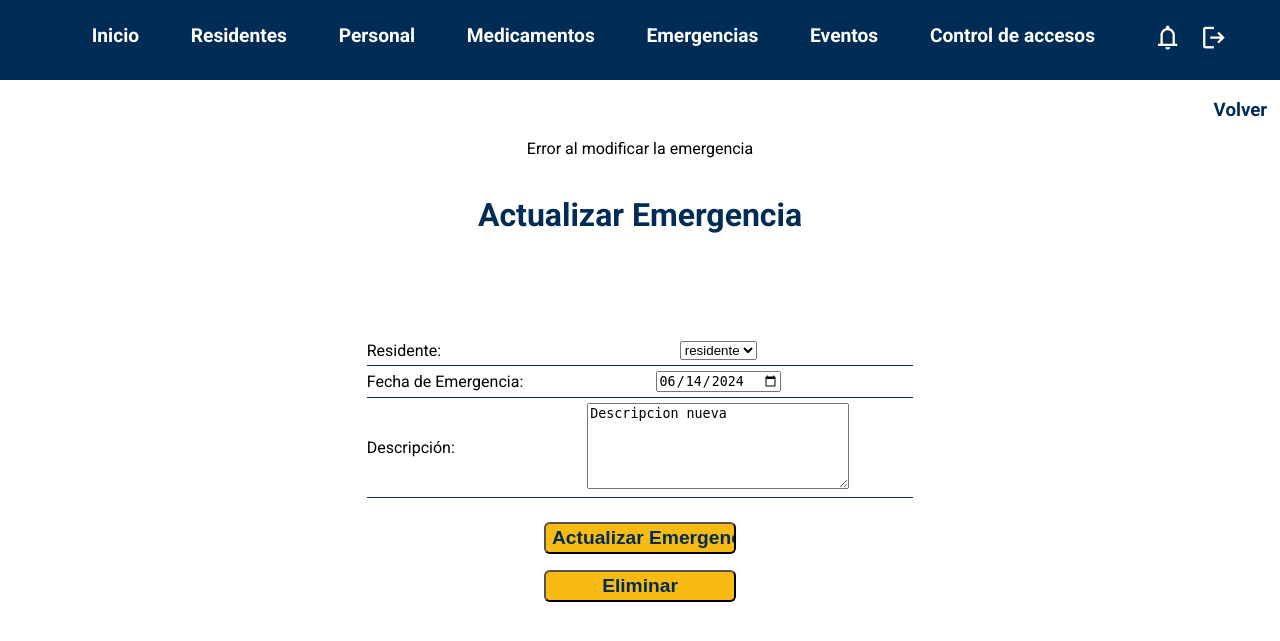
After one commit to alovidal/DIOX666, a Django app: page /dioxx/updErm/1 in a window 1280 px wide. The commit adds this page. Shown: the top 641 px of the page. Run offline with Django 5.2, Linux system fonts and the light colour scheme; data comes from the database, SQL or seed files in the repository; both versions use the stored data as it was after the commit.

Commit message:
Módulo de emergencias

```diff
--- a/Django/dioxx/admin.py
+++ b/Django/dioxx/admin.py
@@ -8,3 +8,4 @@ admin.site.register(medicamento)
 admin.site.register(detalleReceta)
 admin.site.register(cargoPersonal)
 admin.site.register(personal)
+admin.site.register(emergencia)
--- a/Django/dioxx/models.py
+++ b/Django/dioxx/models.py
@@ -10,7 +10,7 @@ class residente(models.Model):
     nroEmergencia = models.CharField(max_length=20)
 
     def __str__(self):
-        return self.rut
+        return self.nombre+" "+self.apellido
 
 class receta(models.Model):
     idReceta = models.AutoField(primary_key=True, db_column="idReceta")
@@ -34,7 +34,7 @@ class detalleReceta(models.Model):
     horario = models.CharField(max_length=20)
 
     def __str__(self):
-        return str(self.idDetalleR)
+        return str(self.idReceta)
 
 class cargoPersonal(models.Model):
     idCargo = models.CharField(max_length=6, primary_key=True, db_column="idCargo")
@@ -50,4 +50,13 @@ class personal(models.Model):
     cargo = models.ForeignKey("cargoPersonal", on_delete=models.CASCADE, db_column="idCargo")
 
     def __str__(self):
-        return self.rut
+        return self.nombre+" "+self.apellido
+
+class emergencia(models.Model):
+    idEmergencia = models.AutoField(primary_key=True, db_column="idEmergencia")
+    residente = models.ForeignKey("residente", on_delete=models.CASCADE, db_column="rut")
+    fecha = models.DateField()
+    descripcion = models.CharField(max_length=1000)
+
+    def __str__(self) :
+        return str(self.residente)
--- a/Django/dioxx/static/css/style.css
+++ b/Django/dioxx/static/css/style.css
@@ -189,7 +189,7 @@ header nav {
     }
 }
 
-/* addRes - addTable */
+/* Residentes */
 .main-res {
     .volver-add {
         text-align: end;
@@ -269,6 +269,7 @@ header nav {
     }
 }
 
+/* Personal */
 .main-per {
     .info-top {
         display: flex;
@@ -309,3 +310,35 @@ header nav {
 
     }
 }
+
+/* Emergencias */
+.main-erm {
+    .info-top {
+        .info-erm {
+            .table-erm {
+                margin-top: 10vh;
+                margin-bottom: 3vh;
+                text-align: center;
+
+                tr .campo-info {
+                    text-align: start;
+                }
+
+                tr .textarea-erm textarea {
+                    width: 20vw;
+                    height: 10vh;
+                }
+            }
+
+            .opcion-erm {
+                display: flex;
+                justify-content: center;
+                align-items: center;
+
+                input {
+                    width: 12vw;
+                }
+            }
+        }
+    }
+}
--- a/Django/dioxx/templates/base/header.html
+++ b/Django/dioxx/templates/base/header.html
@@ -5,7 +5,7 @@
         <li class="nav-item"><a href="{% url 'listRes' %}" class="nav-link">Residentes</a></li>
         <li class="nav-item"><a href="{% url 'listPer' %}" class="nav-link">Personal</a></li>
         <li class="nav-item"><a href="" class="nav-link">Medicamentos</a></li>
-        <li class="nav-item"><a href="" class="nav-link">Emergencias</a></li>
+        <li class="nav-item"><a href="{% url 'listErm' %}" class="nav-link">Emergencias</a></li>
         <li class="nav-item"><a href="" class="nav-link">Eventos</a></li>
         <li class="nav-item">
           <a href="" class="nav-link">Control de accesos</a>
--- /dev/null
+++ b/Django/dioxx/templates/pages/emergencias/upd_erm.html
@@ -0,0 +1,83 @@
+<!DOCTYPE html>
+<html lang="en">
+  <head>
+    <meta charset="UTF-8" />
+    <meta name="viewport" content="width=device-width, initial-scale=1.0" />
+
+    {% load static %}
+
+    <link rel="stylesheet" href="{% static './css/style.css' %}" />
+    <link
+      rel="stylesheet"
+      href="https://fonts.googleapis.com/css2?family=Material+Symbols+Outlined:opsz,wght,FILL,GRAD@24,400,0,0"
+    />
+    <title>DIOXX_666</title>
+  </head>
+  <body>
+    {% include "base/header.html" %}
+
+    <main class="main-erm main-per main-addErm main-res">
+      <h3 class="font-texto volver-add">
+        <a href="{% url 'listErm' %}">Volver</a>
+      </h3>
+
+      {% if mensaje %}
+        <div class="mensaje font-texto" style="text-align: center;">
+            <p>{{ mensaje }}</p>
+        </div>
+    {% endif %}
+
+      <div class="info-top table-erm-inf">
+        <h1 class="font-texto" style="color: var(--azul); text-align: center">
+          Actualizar Emergencia
+        </h1>
+        <div class="info-add info-erm">
+          <form method="POST" action="{% url 'updErm' pk=emergencia.idEmergencia %}">
+            {% csrf_token %}
+            <table class="table-add font-texto table-erm">
+              <tr>
+                <td class="campo-info">Residente:</td>
+                <td>
+                  <select name="residente" required>
+                    <option value="{{ emergencia.residente.rut }}" selected>{{ emergencia.residente.nombre }}</option>
+                    {% for res in residentes %}
+                      {% if res.rut != emergencia.residente.rut %}
+                        <option value="{{ res.rut }}">{{ res.nombre }}</option>
+                      {% endif %}
+                    {% endfor %}
+                  </select>
+                </td>
+              </tr>
+              <tr>
+                <td class="campo-info">Fecha de Emergencia:</td>
+                <td>
+                  <input type="date" name="fecha" value="{{ emergencia.fecha|date:'Y-m-d' }}" required />
+                </td>
+              </tr>
+              <tr>
+                <td class="campo-info">Descripción:</td>
+                <td class="textarea-erm">
+                  <textarea name="descripcion" required>{{ emergencia.descripcion }}</textarea>
+                </td>
+              </tr>
+            </table>
+            <div class="opcion-erm opcion-add">
+              <input
+                type="submit"
+                class="inp-global btn-del btn-erm"
+                value="Actualizar Emergencia"
+                style="width: 15vw;"
+              />
+            </div>
+          </form>
+          <form method="POST" action="{% url 'delErm' pk=emergencia.idEmergencia %}">
+            {% csrf_token %}
+            <div class="opcion-add opcion-per">
+                <input type="submit" class="inp-global btn-del btn-per btn-per-del" style="width: 15vw;" value="Eliminar">
+            </div>
+        </form>
+        </div>
+      </div>
+    </main>
+  </body>
+</html>
--- a/Django/dioxx/urls.py
+++ b/Django/dioxx/urls.py
@@ -22,6 +22,12 @@ urlpatterns = [
     path("delPer/<str:pk>", views.delPer, name="delPer"),
 
     # Emergencias
+    path("listErm/", views.listErm, name="listErm"),
+    path("addErm/", views.addErm, name="addErm"),
+    path("verErm/<str:pk>", views.verErm, name="verErm"),
+    path("findErm/<str:pk>", views.findErm, name="findErm"),
+    path("updErm/<str:pk>", views.updErm, name="updErm"),
+    path("delErm/<str:pk>", views.delErm, name="delErm"),
 
     # Accesos
 
--- a/Django/dioxx/views.py
+++ b/Django/dioxx/views.py
@@ -258,6 +258,125 @@ def delPer(request, pk):
         return render(request, "pages/personal/upd_per.html", context)
 
 """ Emergencias """
+def listErm(request):
+    emergencias = emergencia.objects.all()
+
+    context = {
+        "emergencias": emergencias
+    }
+    return render(request, "pages/emergencias/list_erm.html", context)
+
+def addErm(request):
+    if request.method == "POST":
+        res = request.POST["residente"]
+        fecha = request.POST["fecha"]
+        descripcion = request.POST["descripcion"]
+
+        residente_obj = residente.objects.get(rut=res)
+
+        nueva_emergencia = emergencia(
+            residente=residente_obj,
+            fecha=fecha,
+            descripcion=descripcion
+        )
+        nueva_emergencia.save()
+
+        emergencias = emergencia.objects.all()
+        context = {
+            "emergencias": emergencias,
+        }
+        return render(request, "pages/emergencias/list_erm.html", context)
+
+    # Respuesta para el caso GET
+    residentes = residente.objects.all()
+    context = {
+        "residentes": residentes,
+    }
+    return render(request, "pages/emergencias/add_erm.html", context)
+
+def verErm(request, pk):
+    if pk != "":
+        erm = emergencia.objects.get(idEmergencia = pk)
+
+        context = {
+            "emergencia": erm
+        }
+        return render(request, "pages/emergencias/ver_erm.html", context)
+
+def findErm(request, pk):
+    if pk != "":
+        erm = emergencia.objects.get(idEmergencia = pk)
+        res = residente.objects.all()
+
+        context = {
+            "emergencia": erm,
+            "residentes": res
+        }
+        return render(request, "pages/emergencias/upd_erm.html", context)
+
+def updErm(request, pk):
+    if pk != "":
+        if request.method == "POST":
+            res = request.POST["residente"]
+            fecha = request.POST["fecha"]
+            descripcion = request.POST["descripcion"]
+
+            residente_obj = residente.objects.get(rut=res)
+
+            erm = emergencia(
+                idEmergencia = pk,
+                residente=residente_obj,
+                fecha=fecha,
+                descripcion=descripcion
+            )
+            erm.save()
+
+            res = residente.objects.all()
+            context = {
+                "emergencia": erm,
+                "residentes": res,
+                "mensaje": "Modificacion exitosa"
+            }
+            return render(request, "pages/emergencias/upd_erm.html", context)
+        else:
+            ermm = emergencia.objects.get(idEmergencia = pk)
+            ress = residente.objects.all()
+            context = {
+                "emergencia": ermm,
+                "residentes": ress,
+                "mensaje": "Error al modificar la emergencia"
+            }
+            return render(request, "pages/emergencias/upd_erm.html", context)
+
+    else:
+        ermm = emergencia.objects.get(idEmergencia = pk)
+        ress = residente.objects.all()
+        context = {
+            "emergencia": ermm,
+            "residentes": ress,
+            "mensaje": "Error al modificar la emergencia"
+        }
+        return render(request, "pages/emergencias/upd_erm.html", context)
+
+def delErm(request, pk):
+    try:
+        erm = emergencia.objects.get(idEmergencia = pk)
+        erm.delete()
+
+        emergencias = emergencia.objects.all()
+
+        context = {
+            "emergencias": emergencias
+        }
+        return render(request, "pages/emergencias/list_erm.html", context)
+    except:
+        erm = emergencia.objects.get(idEmergencia = pk)
+
+        context = {
+            "emergencias": erm,
+            "mensaje": "No se pudo eliminar la emergencia"
+        }
+        return render(request, "pages/emergencias/upd_erm.html", context)
 
 """ Accesos """
 
```
Also changed, not shown: Django/dioxx/templates/pages/emergencias/add_erm.html (added, +64 -0 lines), Django/dioxx/templates/pages/emergencias/list_erm.html (added, +56 -0 lines), Django/dioxx/templates/pages/emergencias/ver_erm.html (added, +62 -0 lines), Django/db.sqlite3, Django/dioxx/migrations/0007_remove_personal_cargo_and_more.py (added), Django/dioxx/migrations/0008_initial.py (added), Django/dioxx/templates/pages/emergencia/add_erm.html (deleted), Django/dioxx/templates/pages/emergencia/list_erm.html (deleted), Django/dioxx/templates/pages/emergencia/upd_erm.html (deleted).
